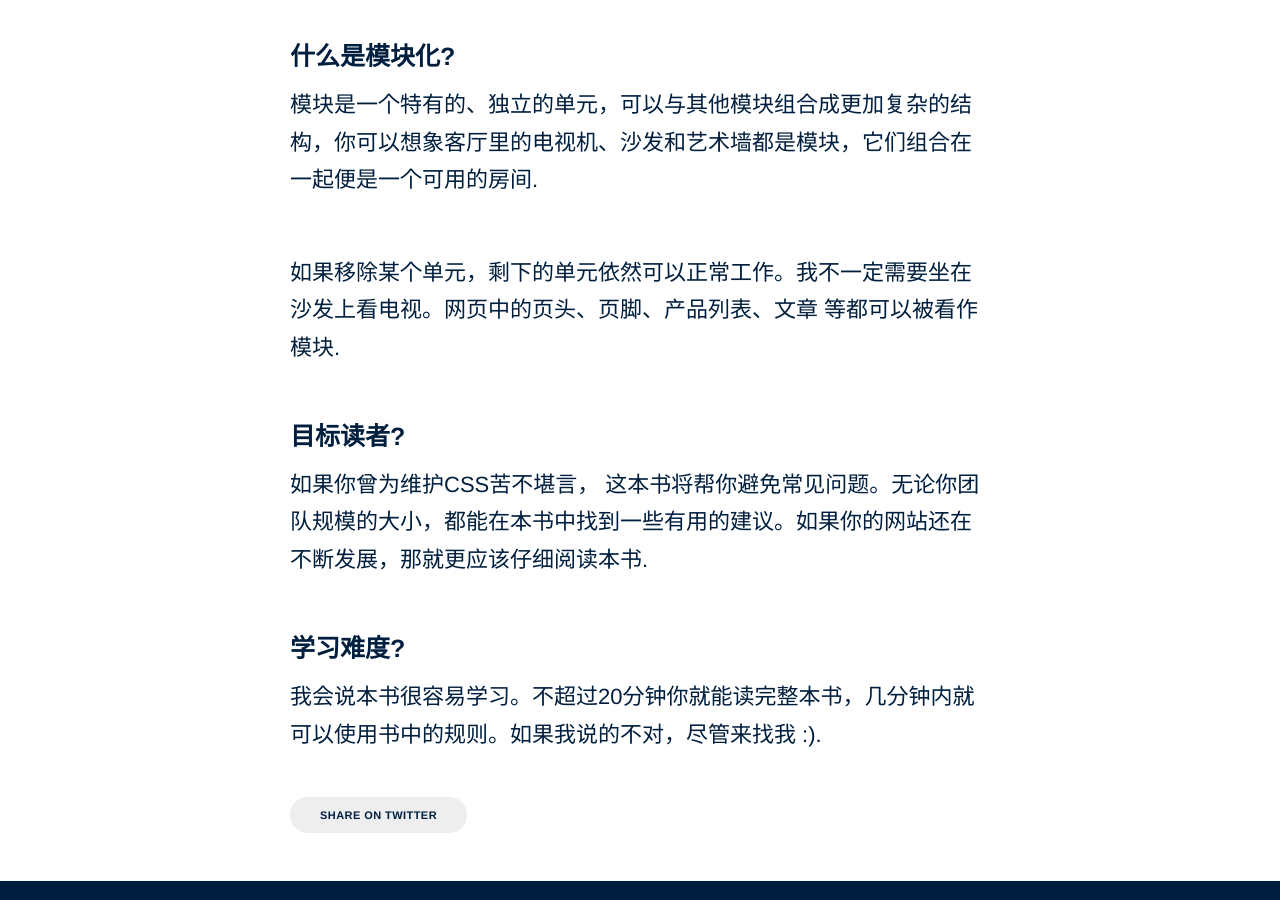
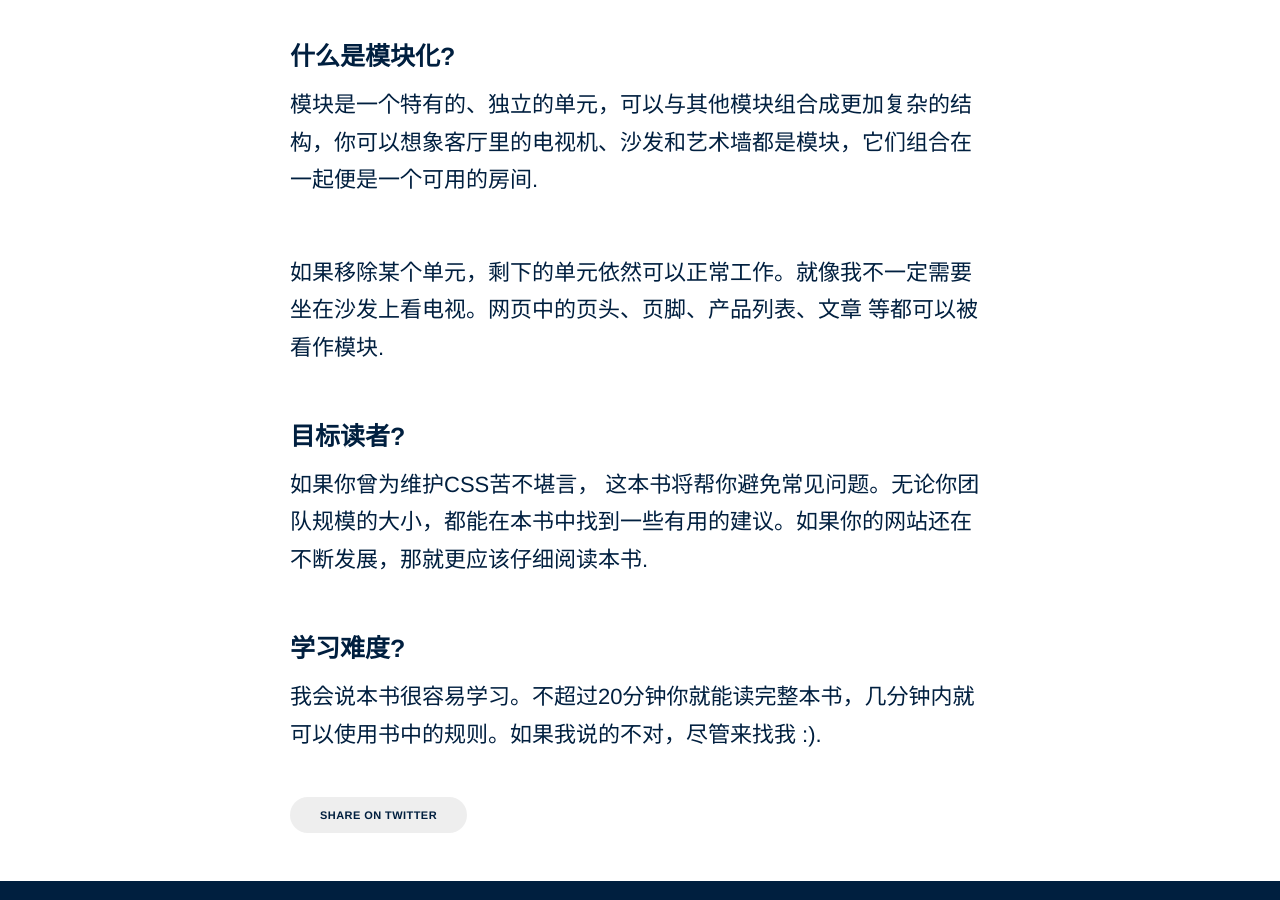
Before and after one commit to taoche/maintainablecss.cn, a Jekyll site: the page built from _chapters/01-introduction.md, in a window 1280 px wide and 900 px high, scrolled down 1014 px. Built offline with Jekyll 4.4.1, drawn with Linux system fonts in a browser that asks for light colours.

Commit message:
update doc

```diff
--- a/_chapters/01-introduction.md
+++ b/_chapters/01-introduction.md
@@ -26,7 +26,7 @@ description: An introduction to MaintainableCSS, an approach to writing modular,
 
 模块是一个特有的、独立的单元，可以与其他模块组合成更加复杂的结构，你可以想象客厅里的电视机、沙发和艺术墙都是模块，它们组合在一起便是一个可用的房间.
 
-如果移除某个单元，剩下的单元依然可以正常工作。我不一定需要坐在沙发上看电视。网页中的页头、页脚、产品列表、文章 等都可以被看作模块.
+如果移除某个单元，剩下的单元依然可以正常工作。就像我不一定需要坐在沙发上看电视。网页中的页头、页脚、产品列表、文章 等都可以被看作模块.
 
 ## 目标读者?
 
```
Also changed, not shown: index.md (+2 -2 lines).
